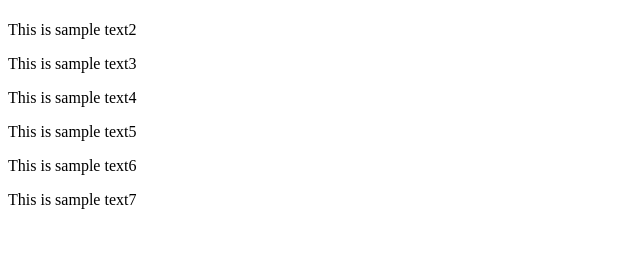
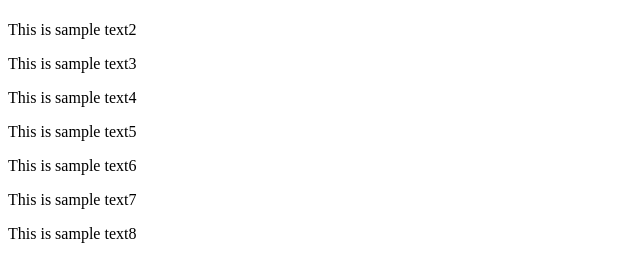
Before and after one commit to Thana008/git, a plain HTML site: page index.html in a window 1280 px wide. Shown: the part 59-336 px from the top of the page, without its empty margins (0-640 px from the left). Drawn offline with Linux system fonts and the light colour scheme.

Commit message:
add 8th text

```diff
--- a/index.html
+++ b/index.html
@@ -13,5 +13,6 @@
     <p>This is sample text5</p>
     <p>This is sample text6</p>
     <p>This is sample text7</p>
+    <p>This is sample text8</p>
 </body>
 </html>
```
